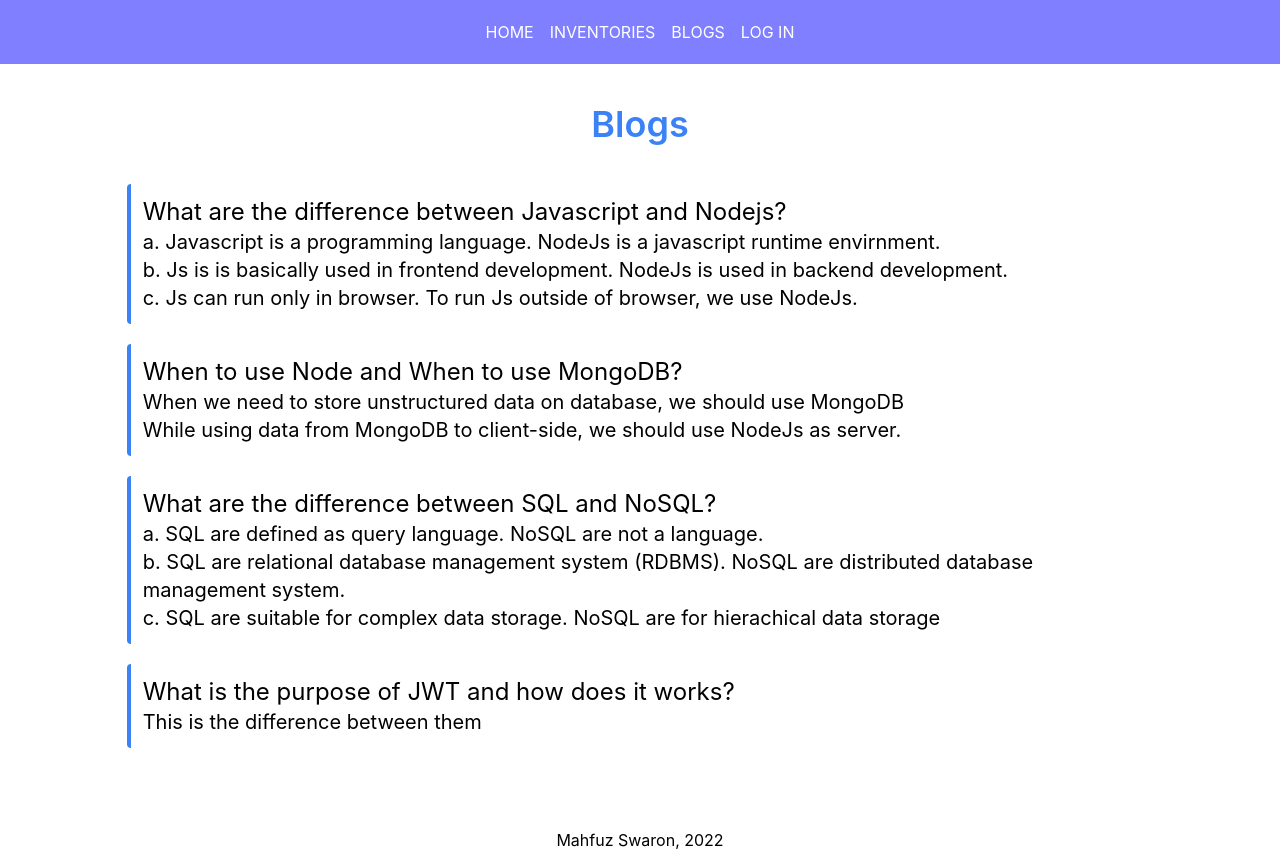
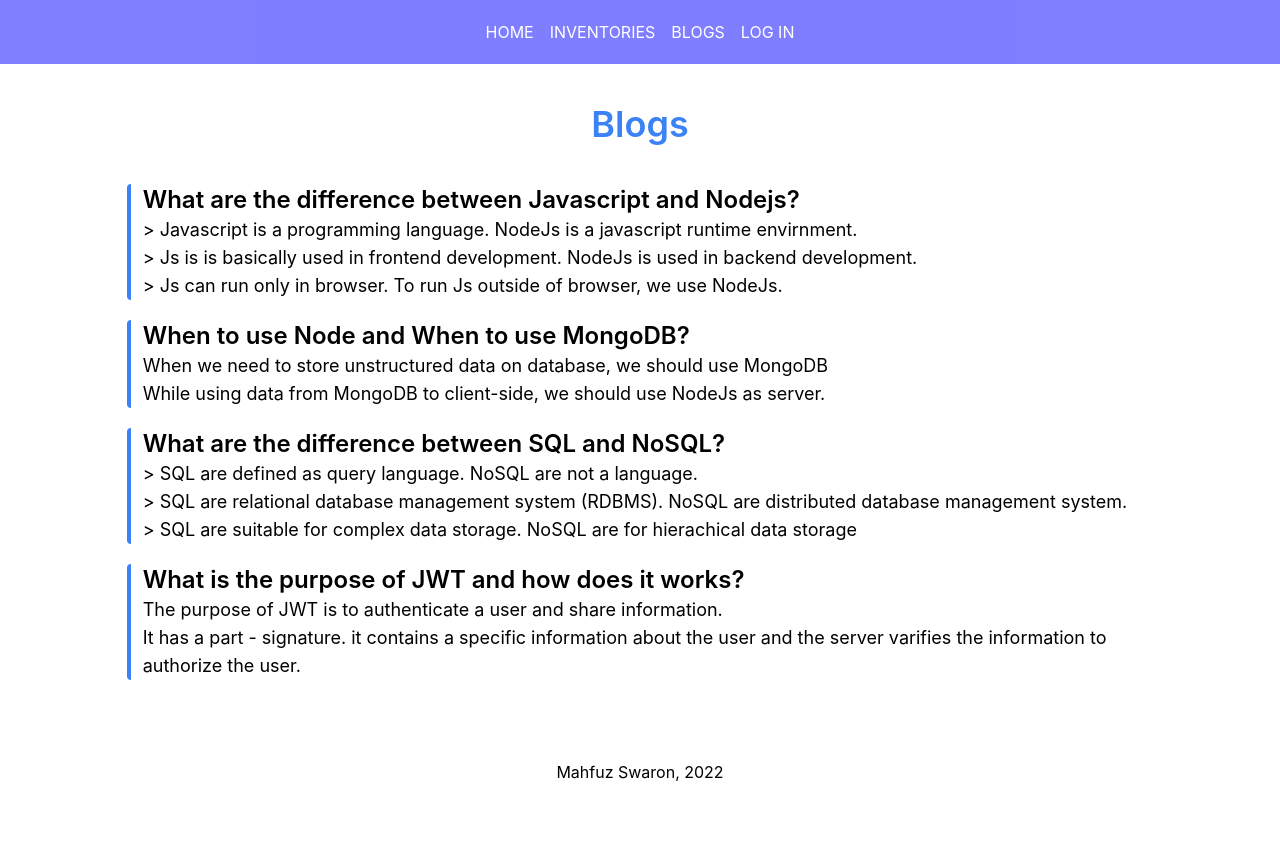
Before and after one commit to mahfuzswaron/laptop-stock-react, a React (Create React App) app: page /blogs in a window 1280 px wide. After the commit the page ends 800 px from the top, so only its background shows below. Built offline with nearby package versions, Linux system fonts and the light colour scheme; no server answers.

Commit message:
Blogs Section done

```diff
--- a/src/components/pages/Blogs/Blogs.js
+++ b/src/components/pages/Blogs/Blogs.js
@@ -5,7 +5,7 @@ const Blogs = () => {
     const qnas = [
         {
             question: "What are the difference between Javascript and Nodejs?",
-            answer: "a. Javascript is a programming language. NodeJs is a javascript runtime envirnment.\n b. Js is is basically used in frontend development. NodeJs is used in backend development.\n c. Js can run only in browser. To run Js outside of browser, we use NodeJs."
+            answer: "> Javascript is a programming language. NodeJs is a javascript runtime envirnment.\n > Js is is basically used in frontend development. NodeJs is used in backend development.\n > Js can run only in browser. To run Js outside of browser, we use NodeJs."
         },
         {
             question: "When to use Node and When to use MongoDB?",
@@ -13,13 +13,14 @@ const Blogs = () => {
         },
         {
             question: "What are the difference between SQL and NoSQL?",
-            answer: "a. SQL are defined as query language. NoSQL are not a language. \n b. SQL are relational database management system (RDBMS). NoSQL are distributed database management system. \n c. SQL are suitable for complex data storage. NoSQL are for hierachical data storage"
+            answer: "> SQL are defined as query language. NoSQL are not a language. \n > SQL are relational database management system (RDBMS). NoSQL are distributed database management system. \n > SQL are suitable for complex data storage. NoSQL are for hierachical data storage"
         },
         {
             question: "What is the purpose of JWT and how does it works?",
-            answer: "This is the difference between them"
+            answer: "The purpose of JWT is to authenticate a user and share information. \n It has a part - signature. it contains a specific information about the user and the server varifies the information to authorize the user."
         }
-    ]
+    ];
+
     return (
         <div>
             <h1 className='text-4xl text-blue-500 font-semibold text-center my-10'>Blogs</h1>
--- a/src/components/pages/Blogs/Qna.js
+++ b/src/components/pages/Blogs/Qna.js
@@ -3,9 +3,9 @@ import React from 'react';
 const Qna = ({ qna }) => {
     const {question, answer} = qna
     return (
-        <div className='p-3 m-5 rounded  border-l-4 border-blue-500'>
-            <h4 className='text-2xl '>{question}</h4>
-            <p className='text-xl whitespace-pre-line'>{ answer}</p>
+        <div className='px-3  m-5 rounded  border-l-4 border-blue-500'>
+            <h4 className='text-2xl font-semibold '>{question}</h4>
+            <p className='text-lg whitespace-pre-line'>{ answer}</p>
         </div>
     );
 };
```
